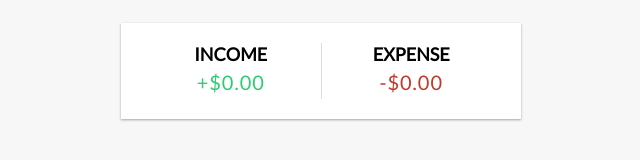
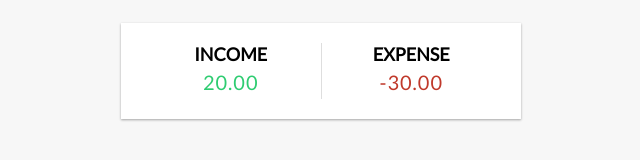
Before and after one commit to Wang55566/Vue-Project, a Vue app in the folder vue-project/: page / in a window 1280 px wide. Shown: the part 148-308 px from the top of the page, without its empty margins (319-959 px from the left). Built offline with nearby package versions, Linux system fonts and the light colour scheme.

Commit message:
add income and expenses

```diff
--- a/vue-project/src/App.vue
+++ b/vue-project/src/App.vue
@@ -3,7 +3,7 @@
     <Header />
     <div class="container">
       <Balence :total="total"/>
-      <IncomeExpenses />
+      <IncomeExpenses :income="income" :expenses="expenses"/>
       <TransactionList :transactions="transactions"/>
       <AddTransaction />
     </div>
@@ -30,4 +30,22 @@ const total = computed(() => {
   }, 0)
 });
 
+const income = computed(() => {
+  return transactions.value
+    .filter(transaction => transaction.amount >= 0)
+    .reduce((acc, transaction) => {
+      return acc + transaction.amount;
+    }, 0)
+    .toFixed(2);
+});
+
+const expenses = computed(() => {
+  return transactions.value
+    .filter(transaction => transaction.amount < 0)
+    .reduce((acc, transaction) => {
+      return acc + transaction.amount;
+    }, 0)
+    .toFixed(2);
+});
+
 </script>
--- a/vue-project/src/components/IncomeExpenses.vue
+++ b/vue-project/src/components/IncomeExpenses.vue
@@ -2,11 +2,26 @@
   <div class="inc-exp-container">
     <div>
       <h4>Income</h4>
-      <p id="money-plus" class="money plus">+$0.00</p>
+      <p id="money-plus" class="money plus">{{income}}</p>
     </div>
     <div>
       <h4>Expense</h4>
-      <p id="money-minus" class="money minus">-$0.00</p>
+      <p id="money-minus" class="money minus">{{expenses}}</p>
     </div>
   </div>
 </template>
+
+<script setup>
+  import {defineProps} from 'vue';
+
+  const props = defineProps({
+    income: {
+      type: Number,
+      required: true,
+    },
+    expenses: {
+      type: Number,
+      required: true,
+    }
+  })
+</script>
```
